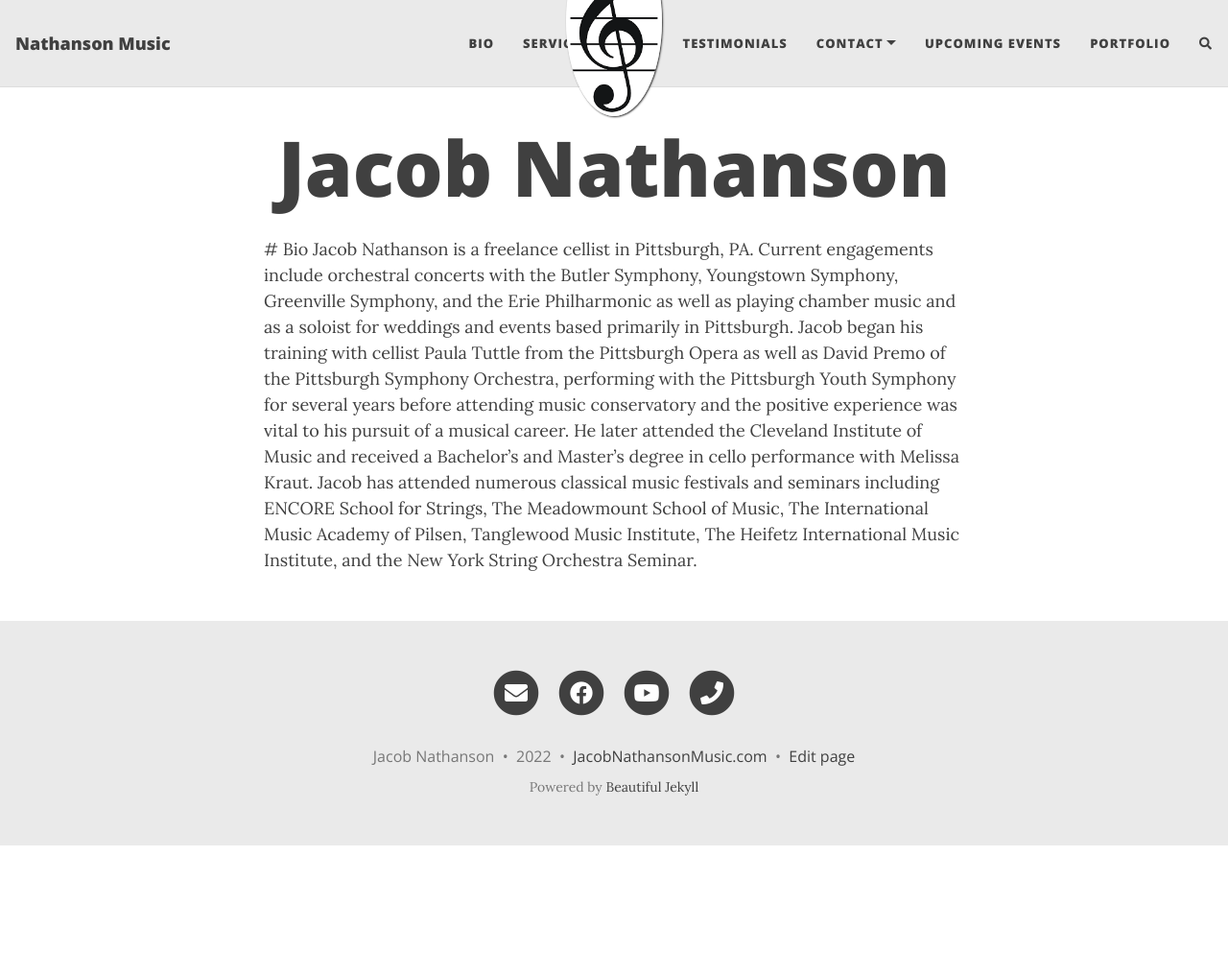
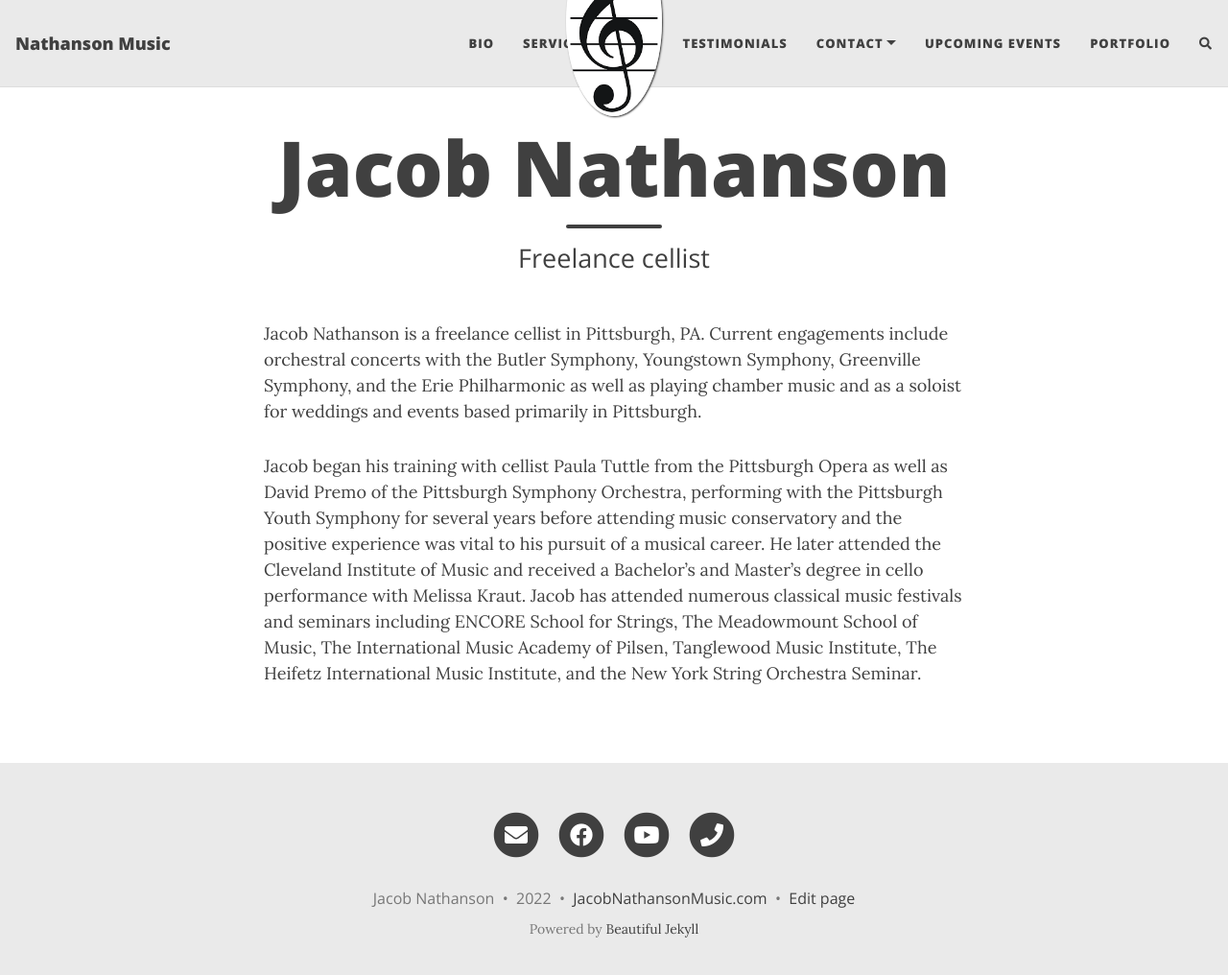
Before and after one commit to ben-nathanson/jake-nathanson-music, a Jekyll site: the page built from index.html, in a window 1280 px wide and 1029 px high. Shown: the top 1016 px of the window at 96% size. Built offline with Jekyll 4.4.1, drawn with Linux system fonts in a browser that asks for light colours; nearby versions of some CDN libraries; the list of posts is cut into pages by our own code; comment, search, counter and statistics services are not loaded.

Commit message:
Troubleshoot markdown formatting issue some more x 2...

```diff
--- a/index.html
+++ b/index.html
@@ -1,12 +1,10 @@
 ---
-layout: page
+layout: home
 title: Jacob Nathanson
+subtitle: Freelance cellist
 ---
 
-# Bio
 
-Jacob Nathanson is a freelance cellist in Pittsburgh, PA. Current engagements include orchestral concerts with the Butler Symphony, Youngstown Symphony, Greenville Symphony, and the Erie Philharmonic as well as playing chamber music and as a soloist for weddings and events based primarily in Pittsburgh.
+<p>Jacob Nathanson is a freelance cellist in Pittsburgh, PA. Current engagements include orchestral concerts with the Butler Symphony, Youngstown Symphony, Greenville Symphony, and the Erie Philharmonic as well as playing chamber music and as a soloist for weddings and events based primarily in Pittsburgh.</p>
 
-Jacob began his training with cellist Paula Tuttle from the Pittsburgh Opera as well as David Premo of the Pittsburgh Symphony Orchestra, performing with the Pittsburgh Youth Symphony for several years before attending music conservatory and the positive experience was vital to his pursuit of a musical career.
-He later attended the Cleveland Institute of Music and received a Bachelor’s and Master’s degree in cello performance with Melissa Kraut.
-Jacob has attended numerous classical music festivals and seminars including ENCORE School for Strings, The Meadowmount School of Music, The International Music Academy of Pilsen, Tanglewood Music Institute, The Heifetz International Music Institute, and the New York String Orchestra Seminar.
+<p>Jacob began his training with cellist Paula Tuttle from the Pittsburgh Opera as well as David Premo of the Pittsburgh Symphony Orchestra, performing with the Pittsburgh Youth Symphony for several years before attending music conservatory and the positive experience was vital to his pursuit of a musical career. He later attended the Cleveland Institute of Music and received a Bachelor’s and Master’s degree in cello performance with Melissa Kraut. Jacob has attended numerous classical music festivals and seminars including ENCORE School for Strings, The Meadowmount School of Music, The International Music Academy of Pilsen, Tanglewood Music Institute, The Heifetz International Music Institute, and the New York String Orchestra Seminar.</p>
```
